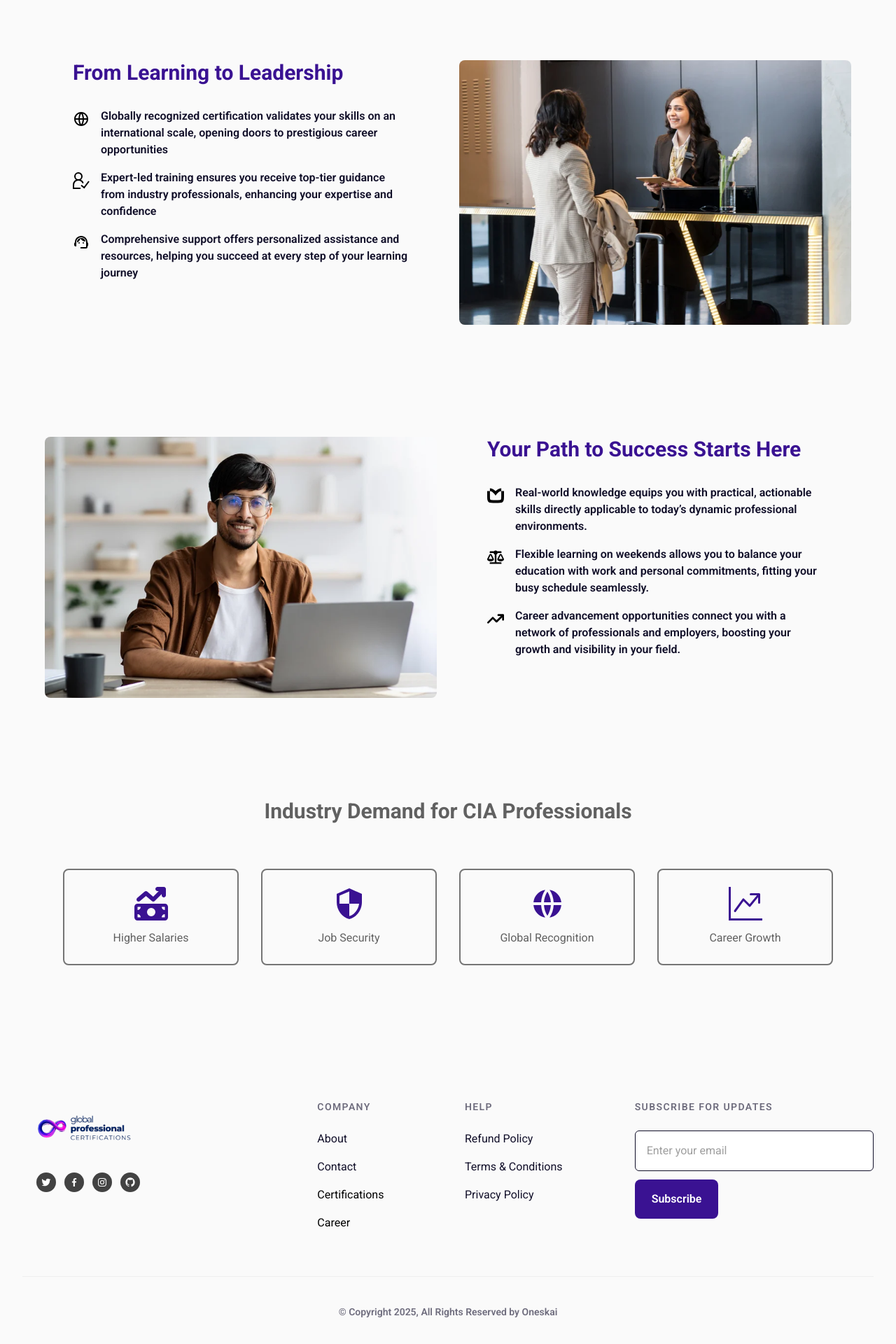
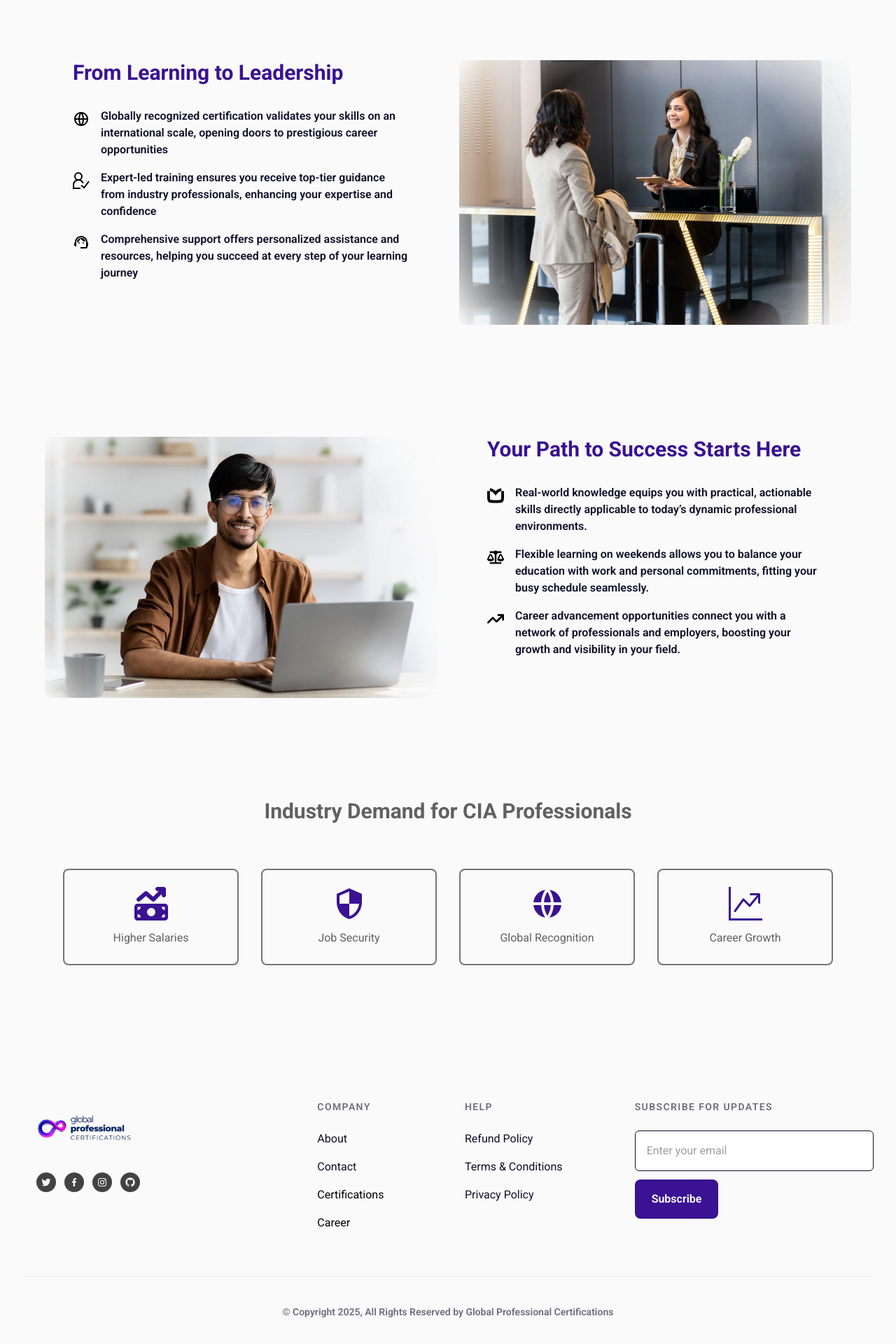
Before and after one commit to swapanmanna/gpc, a React (Vite) app: page / in a window 1280 px wide. Shown: the part 1830-3750 px from the top of the page at 70% size. Built offline with nearby package versions, Linux system fonts and the light colour scheme.

Commit message:
minor changes

```diff
--- a/src/components/Benefits/Benefits.jsx
+++ b/src/components/Benefits/Benefits.jsx
@@ -61,7 +61,7 @@ export default function Benefits() {
                         </div>
                     </div>
                     <div className="flex items-center justify-center">
-                        <img src={learningToLeadership} className="w-full object-contain rounded-lg" alt="Sample" />
+                        <img src={learningToLeadership} className="w-full object-contain rounded-lg shadow-2xl shadow-gray-500/50 mask-image" alt="Sample" />
                     </div>
                 </div>
             </div>
--- a/src/components/Footer/Footer.jsx
+++ b/src/components/Footer/Footer.jsx
@@ -111,7 +111,7 @@ const Footer = () => {
 
                 <hr className="mt-16 mb-10 border-gray-200" />
 
-                <p className="text-sm text-center text-brand-gray font-semibold">© Copyright 2025, All Rights Reserved by Oneskai</p>
+                <p className="text-sm text-center text-brand-gray font-semibold">© Copyright 2025, All Rights Reserved by Global Professional Certifications</p>
             </div>
         </section>
     )
--- a/src/components/Training/Training.jsx
+++ b/src/components/Training/Training.jsx
@@ -46,7 +46,7 @@ export default function Training() {
             <div className="flex justify-center">
                 <div className="my-20 grid grid-cols-1 md:grid-cols-2 md:max-w-6xl gap-8">
                     <div className="flex items-center justify-center">
-                        <img src={training} className="w-full object-contain rounded-lg" alt="Sample" />
+                        <img src={training} className="w-full object-contain rounded-lg shadow-2xl shadow-gray-500/50 mask-image" alt="Sample" />
                     </div>
                     <div className="flex flex-col px-10">
                         <h1 className="text-3xl font-bold mb-8 text-brand-blue">Your Path to Success Starts Here</h1>
```
